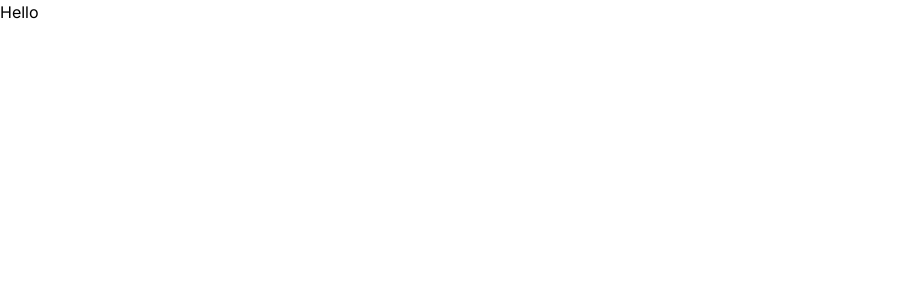
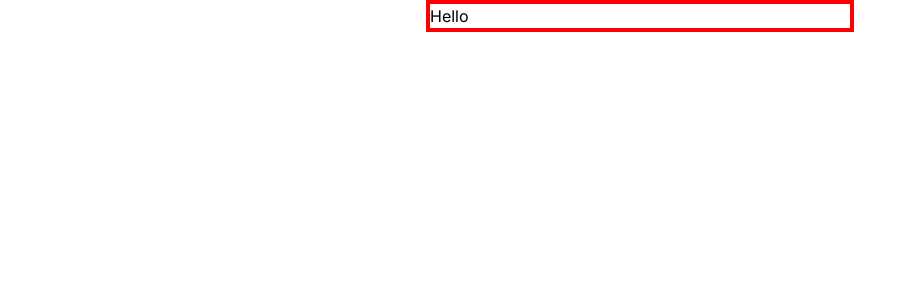
Before and after one commit to justinaus/rebsite, a Next.js app: page / in a window 1280 px wide. Shown: the top 300 px of the page, without its empty margins (0-916 px from the left). Built offline with nearby package versions, Linux system fonts and the light colour scheme.

Commit message:
Update layout

```diff
--- /dev/null
+++ b/src/constants/index.ts
@@ -0,0 +1 @@
+export const APP_MAX_WIDTH = 428;
--- a/src/pages/index.tsx
+++ b/src/pages/index.tsx
@@ -1,5 +1,7 @@
 import { Inter } from 'next/font/google';
 import Head from 'next/head';
+
+import styles from '@/styles/Home.module.css';
 
 const inter = Inter({ subsets: ['latin'] });
 
@@ -12,7 +14,9 @@ export default function Home() {
         <meta name="viewport" content="width=device-width, initial-scale=1" />
         <link rel="icon" href="/favicon.ico" />
       </Head>
-      <main className={`${inter.className}`}>Hello</main>
+      <div className={styles.container}>
+        <main className={`${styles.main} ${inter.className}`}>Hello</main>
+      </div>
     </>
   );
 }
--- a/src/styles/Home.module.css
+++ b/src/styles/Home.module.css
@@ -1,12 +1,15 @@
-/* .main {
+.container {
   display: flex;
-  flex-direction: column;
-  justify-content: space-between;
-  align-items: center;
-  padding: 6rem;
-  min-height: 100vh;
+  width: 100%;
+  justify-content: center;
 }
 
+.main {
+  width: 428px;
+  border: 4px solid red;
+}
+
+/*
 .description {
   display: inherit;
   justify-content: inherit;
```
